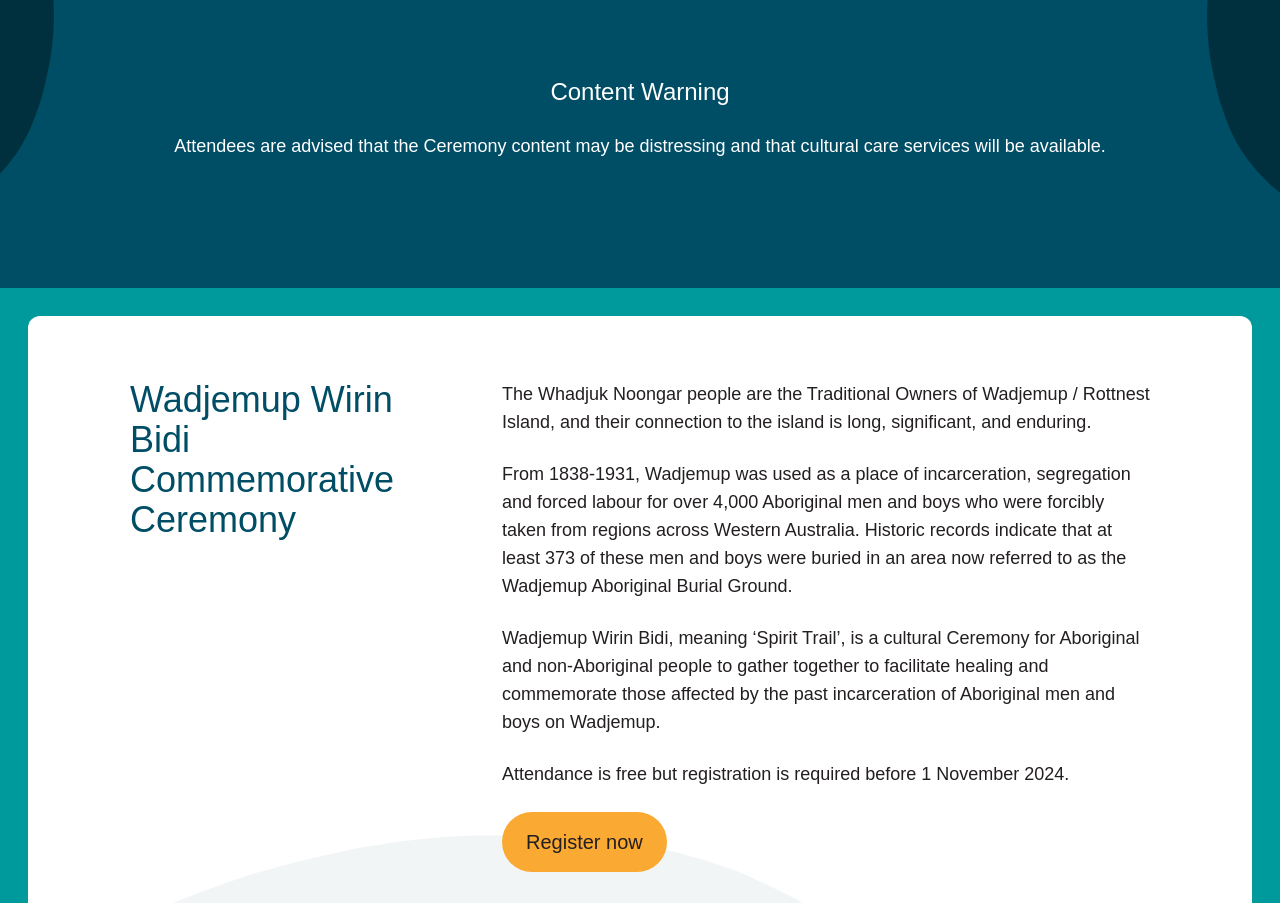
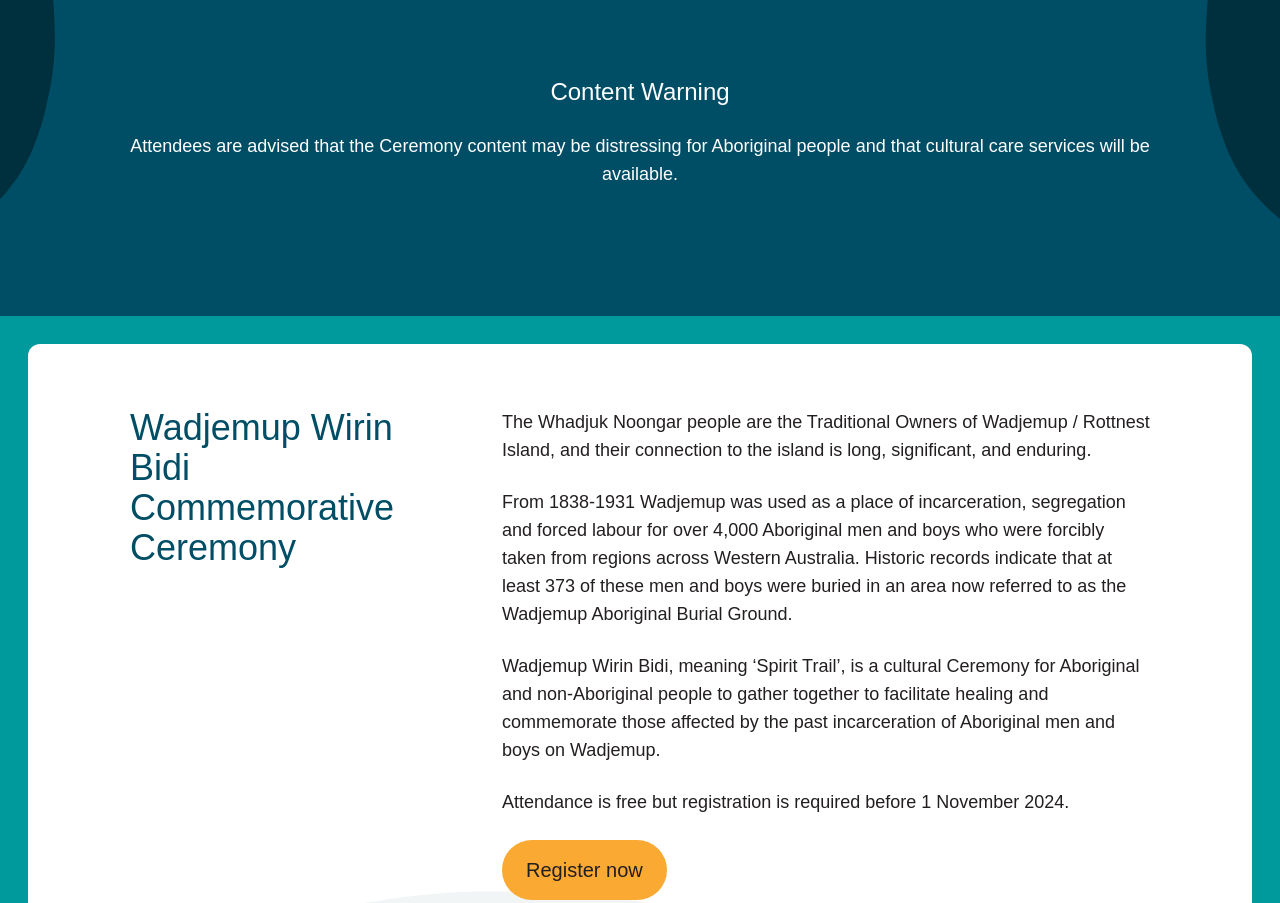
Before and after one commit to tomcbrennan/wadjemup-commemorative, a website: page index.html in a window 1280 px wide. Shown: the part 1060-1963 px from the top of the page. Drawn offline with Linux system fonts and the light colour scheme; a script that the page names is missing; a small style sheet from the web is missing; a web font is replaced by a local one.

Commit message:
Update index.html

```diff
--- a/index.html
+++ b/index.html
@@ -51,7 +51,7 @@
 						</div>
 						<div class="block-content items-center text-center *:text-white">
 							<h4>Content Warning</h4>
-							<p>Attendees are advised that the Ceremony content may be distressing and that cultural care services will be available.</p>
+							<p>Attendees are advised that the Ceremony content may be distressing for Aboriginal people and that cultural care services will be available.</p>
 						</div>
 					</div>
 				</div>
@@ -67,7 +67,7 @@
 							</div>
 							<div class="col-span-1 lg:col-span-2 block-content">
 								<p>The Whadjuk Noongar people are the Traditional Owners of Wadjemup / Rottnest Island, and their connection to the island is long, significant, and enduring.</p>
-								<p>From 1838-1931, Wadjemup was used as a place of incarceration, segregation and forced labour for over 4,000 Aboriginal men and boys who were forcibly taken from regions across Western Australia. Historic records indicate that at least 373 of these men and boys were buried in an area now referred to as the Wadjemup Aboriginal Burial Ground.</p>
+								<p>From 1838-1931 Wadjemup was used as a place of incarceration, segregation and forced labour for over 4,000 Aboriginal men and boys who were forcibly taken from regions across Western Australia. Historic records indicate that at least 373 of these men and boys were buried in an area now referred to as the Wadjemup Aboriginal Burial Ground.</p>
 								<p>Wadjemup Wirin Bidi, meaning ‘Spirit Trail’, is a cultural Ceremony for Aboriginal and non-Aboriginal people to gather together to facilitate healing and commemorate those affected by the past incarceration of Aboriginal men and boys on Wadjemup.</p>
 								<p>Attendance is free but registration is required before 1 November 2024.</p>
 								<button hx-popup="wadjemup-wirin-bidi" class="btn">Register now</button>
@@ -82,7 +82,7 @@
 								</div>
 								<div class="block-content">
 									<h3 class="is-h2 text-brandCyan">Where is the event located?</h3>
-									<p>Wadjemup Wirin Bidi will take place on Wadjemup / Rottnest Island.</p>
+									<p>Wadjemup Wirin Bidi will take place on Wadjemup / Rottnest Island. A welcome and smoking will be available at North Thomson for all visitors to the Island.</p>
 									<p>The Commemorative Ceremony will be held at Wadjemup Oval, which is 10-minute walk or 750 metres from the Main Jetty, along flat pathways. Access is via Strue Road.</p>
 									<p>Wadjemup Museum is located close to the Main Jetty, and access is via Digby Drive.</p>
 								</div>
```
